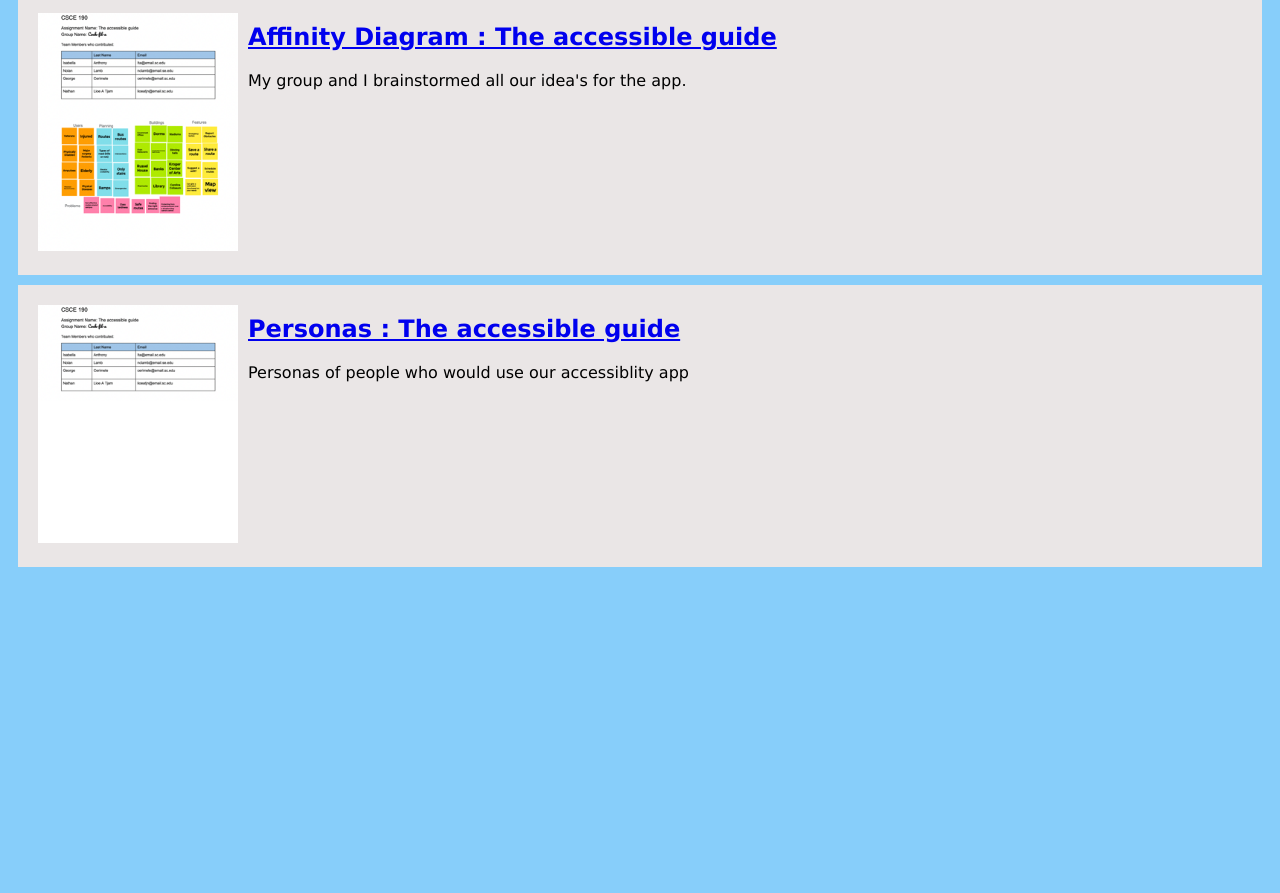
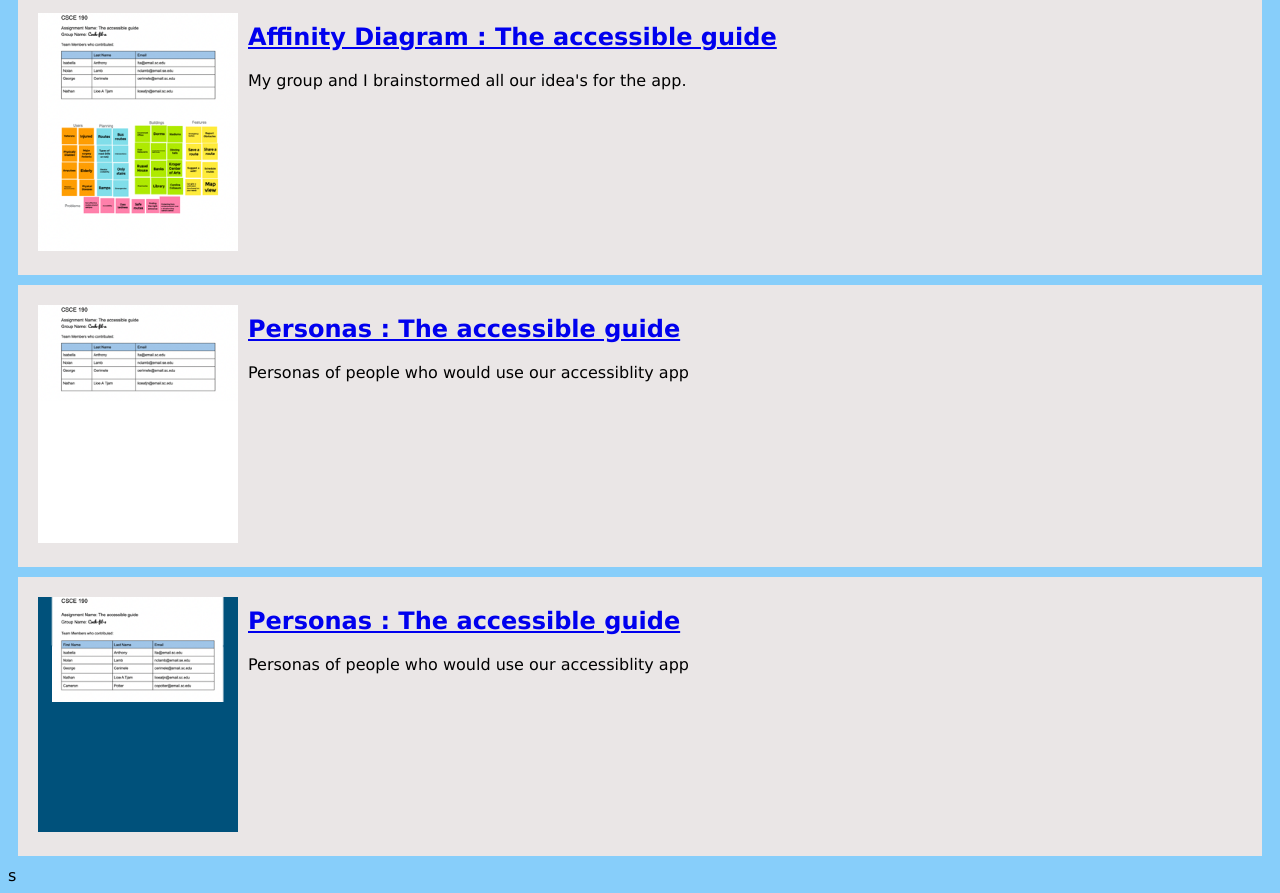
Before and after one commit to Natelioe/Natelioe.github.io, a plain HTML site: page index.html in a window 1280 px wide. Shown: the part 376-1269 px from the top of the page. Before the commit the page ends 953 px from the top, so only its background shows below. Drawn offline with Linux system fonts and the light colour scheme.

Commit message:
Add files via upload

```diff
--- a/index.html
+++ b/index.html
@@ -47,6 +47,18 @@
             </section>
         </section>
 
+          <!-- Stories -->
+
+          <section class="assignment">
+            <a href="files/story.pdf"><img src="images/story.png"></a>
+            <section class="ass-details">
+                <a href="files/story.pdf"><h2>Personas : The accessible guide  </h2></a>
+                <p>
+                    Personas of people who would use our accessiblity app
+                </p>
+            </section>
+        </section>s
+
 
     </body>
 </html>
```
Also changed, not shown: images/story.png (added), 1 other file.
